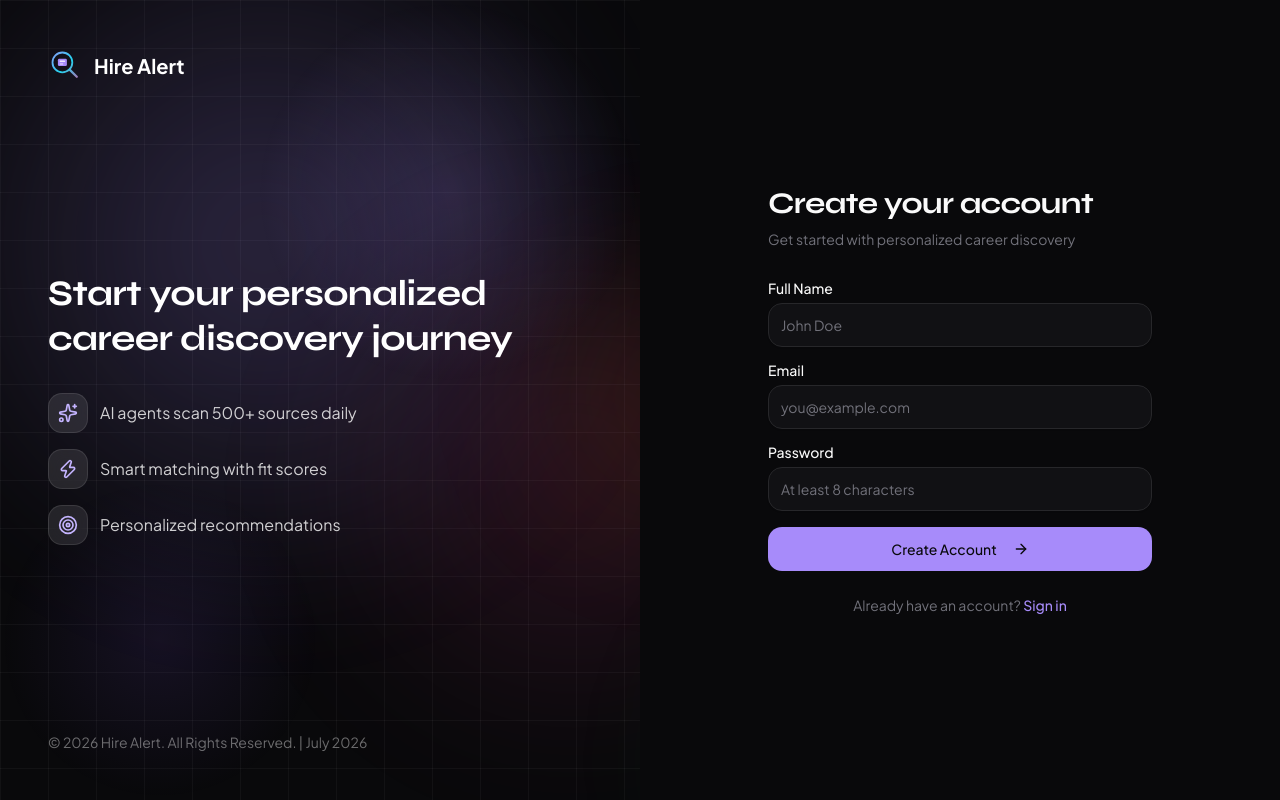
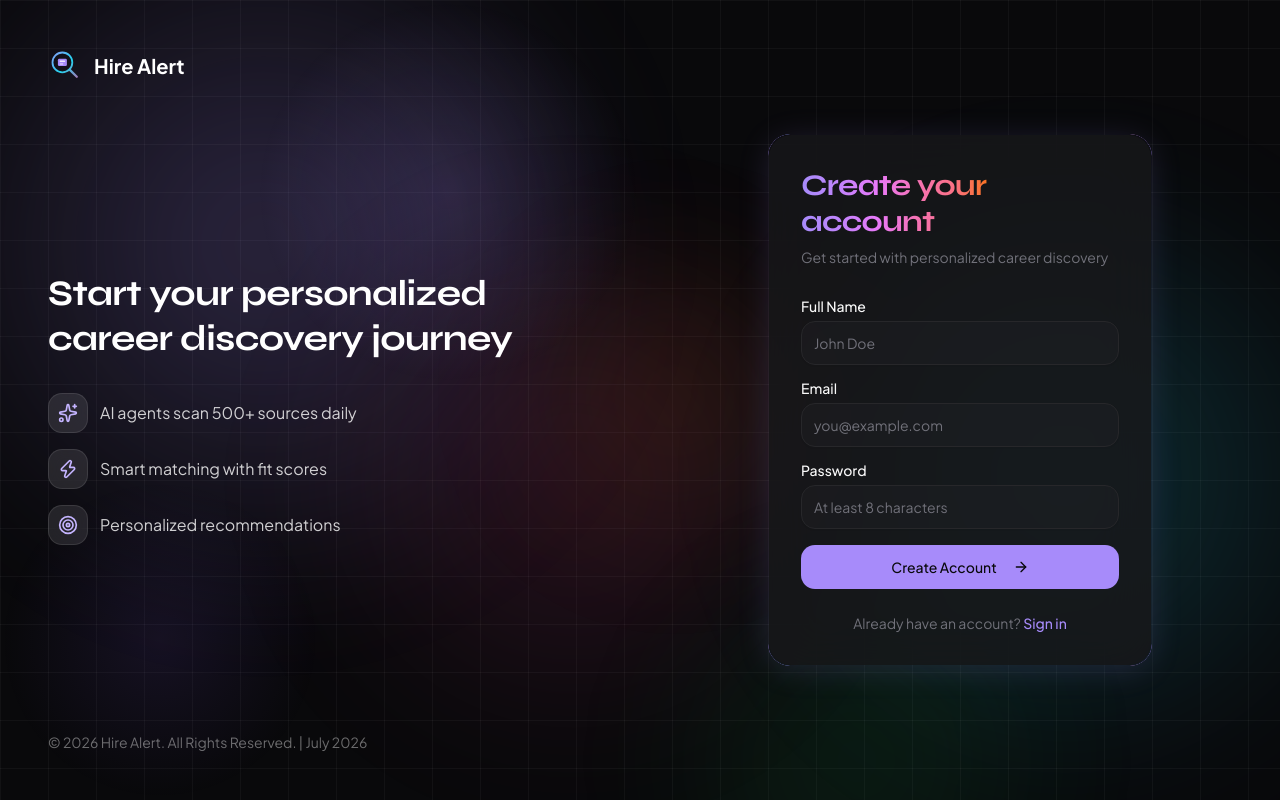
Before and after one commit to udii05/hire-alert, a Next.js app in the folder frontend/: page /auth/register in a window 1280 px wide. Built offline with nearby package versions, Linux system fonts and the light colour scheme.

Commit message:
feat(auth): replace solid black right panel with floating glass card (rainbow border, gradient heading) matching landing style

```diff
--- a/frontend/src/app/auth/login/page.tsx
+++ b/frontend/src/app/auth/login/page.tsx
@@ -85,11 +85,13 @@ export default function LoginPage() {
       </div>
 
       {/* Right panel */}
-      <div className="flex-1 flex flex-col bg-background relative z-10">
+      <div className="flex-1 flex flex-col relative z-10">
         <div className="flex-1 flex items-center justify-center px-4 py-12">
           <div className="w-full max-w-sm">
+            <div className="rainbow-border rounded-3xl">
+              <div className="rounded-3xl bg-card/80 backdrop-blur-xl p-8 shadow-violet">
                 <div className="mb-8">
-              <h1 className="text-3xl font-bold font-heading tracking-tight">Welcome back</h1>
+                  <h1 className="text-3xl font-bold font-heading tracking-tight text-gradient">Welcome back</h1>
                   <p className="mt-2 text-sm text-muted-foreground">Sign in to your Hire Alert account</p>
                 </div>
 
@@ -115,5 +117,7 @@ export default function LoginPage() {
             </div>
           </div>
         </div>
+      </div>
+    </div>
   );
 }
--- a/frontend/src/app/auth/register/page.tsx
+++ b/frontend/src/app/auth/register/page.tsx
@@ -97,11 +97,13 @@ export default function RegisterPage() {
       </div>
 
       {/* Right panel */}
-      <div className="flex-1 flex flex-col bg-background relative z-10">
+      <div className="flex-1 flex flex-col relative z-10">
         <div className="flex-1 flex items-center justify-center px-4 py-12">
           <div className="w-full max-w-sm">
+            <div className="rainbow-border rounded-3xl">
+              <div className="rounded-3xl bg-card/80 backdrop-blur-xl p-8 shadow-violet">
                 <div className="mb-8">
-              <h1 className="text-3xl font-bold font-heading tracking-tight">Create your account</h1>
+                  <h1 className="text-3xl font-bold font-heading tracking-tight text-gradient">Create your account</h1>
                   <p className="mt-2 text-sm text-muted-foreground">Get started with personalized career discovery</p>
                 </div>
 
@@ -132,5 +134,7 @@ export default function RegisterPage() {
             </div>
           </div>
         </div>
+      </div>
+    </div>
   );
 }
```
Lines whose indentation alone changed are shown as unchanged.
